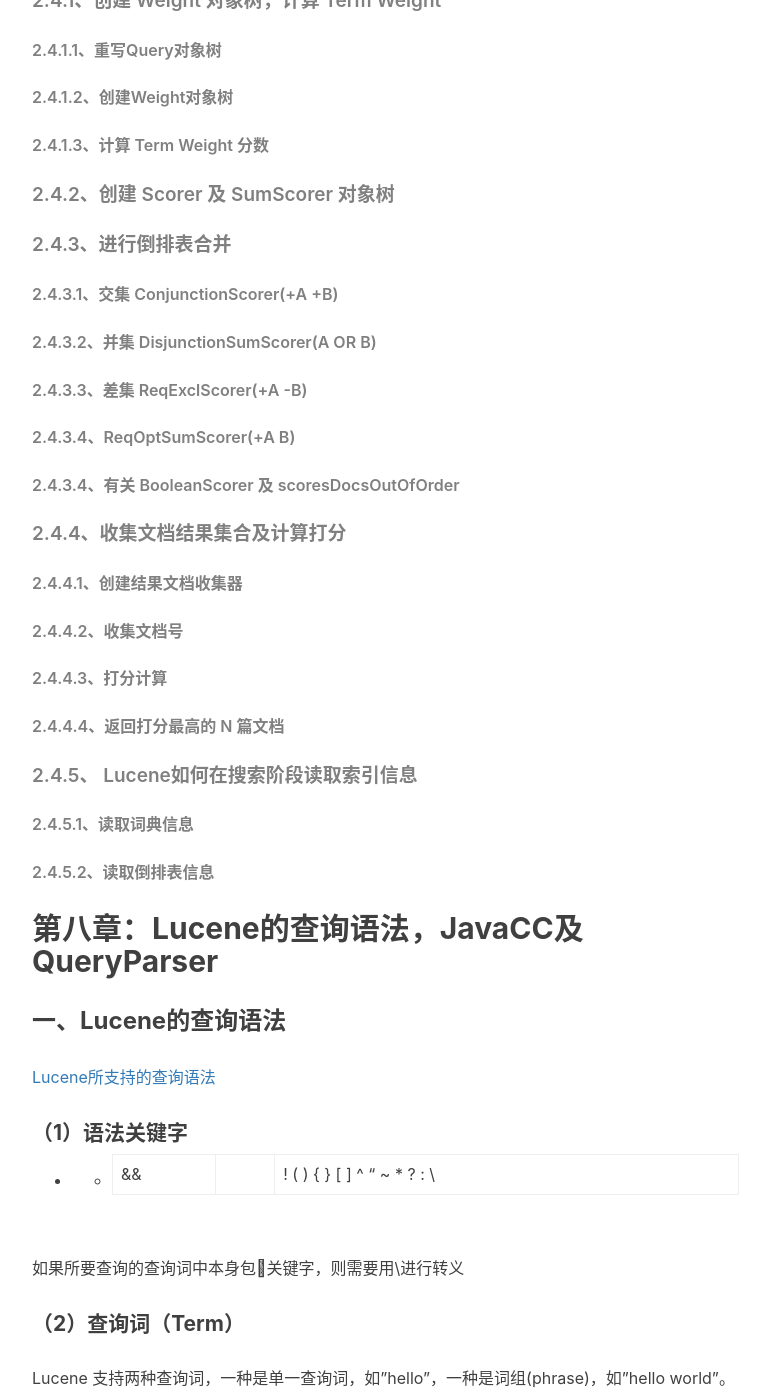
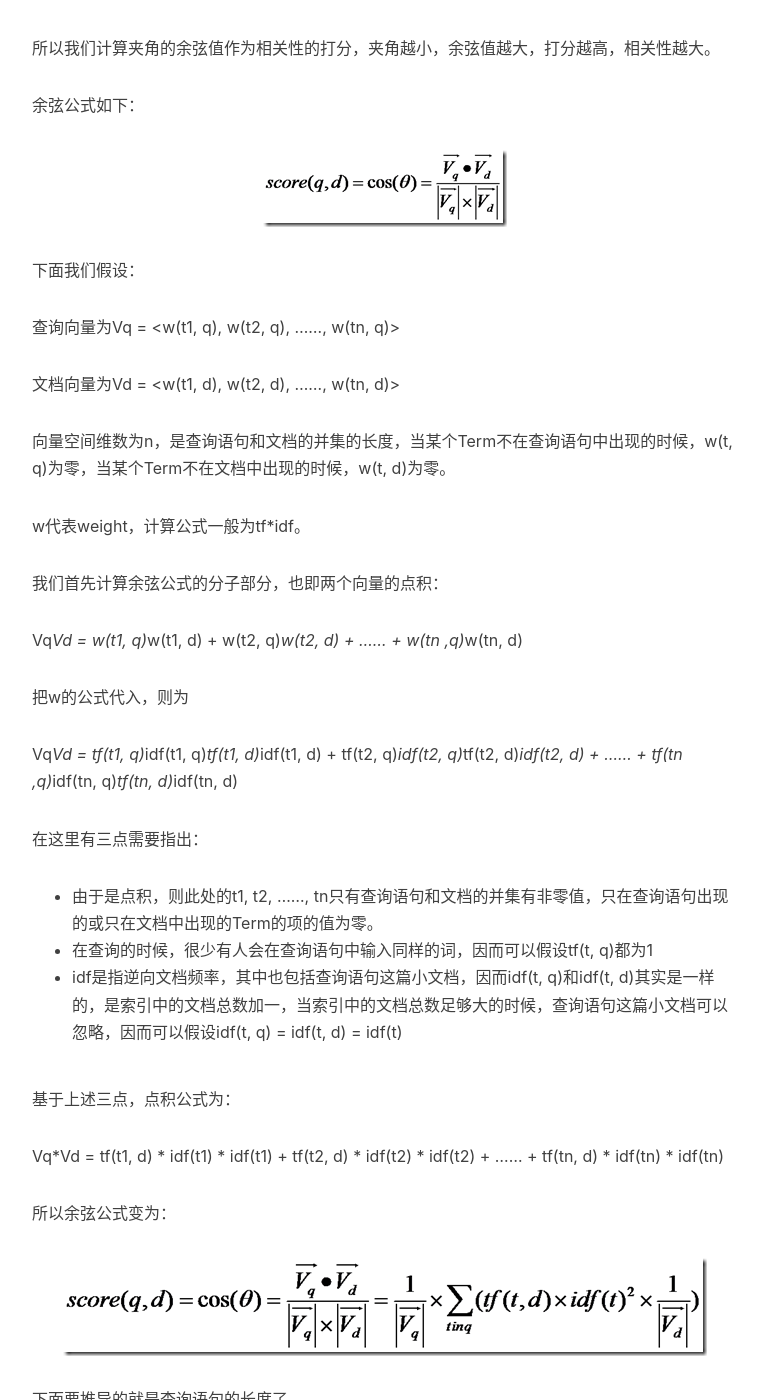
Before and after one commit to jiebaojie/jiebaojie.github.io, a Jekyll site: the page built from notes/search/lucenePrincipleAndCodeAnalysis.md, in a window 1280 px wide and 1400 px high, scrolled down 44146 px. Shown: the whole window, without its empty margins (233-1003 px from the left). Built offline with Jekyll 4.4.1, drawn with Linux system fonts in a browser that asks for light colours; nearby versions of some CDN libraries; comment, search, counter and statistics services are not loaded; some of the changed text lies outside the part shown.

Commit message:
by baojie

```diff
--- a/notes/search/lucenePrincipleAndCodeAnalysis.md
+++ b/notes/search/lucenePrincipleAndCodeAnalysis.md
@@ -803,7 +803,7 @@ Lucene的打分公式：
 ![](/img/notes/search/lucenePrincipleAndCodeAnalysis/query_norm.png)
 
 *	tf(t in d)：Term t 在文档 d 中出现的词频
-*	idf(t)：Term t 在几篇文档中出现过
+*	idf(t)：逆向文档频率，idf(t)= 1 +log(文档总数/(包含t的文档数+1))
 *	norm(t, d)：标准化因子，它包括三个参数：
 	*	Document boost：此值越大，说明此文档越重要。
 	*	Field boost：此域越大，说明此域越重要。
@@ -820,7 +820,105 @@ Lucene的打分公式：
 
 ，如何调整上面的各部分，以影响文档的打分，请参考[有关Lucene的问题(4):影响Lucene对文档打分的四种方式](http://www.cnblogs.com/forfuture1978/archive/2010/02/08/1666137.html)一文。
 
+### 推导
 
+首先，将以上各部分代入 score(q, d)公式，将得到一个非常复杂的公式，让我们忽略所有的 boost，因为这些属于人为的调整，也省略 coord，这和公式所要表达的原理无关。得到下面的公式：
+
+![](/img/notes/search/lucenePrincipleAndCodeAnalysis/without_boost.png)
+
+我们把文档看作一系列词(Term)，每一个词(Term)都有一个权重(Term weight)，不同的词(Term)根据自己在文档中的权重来影响文档相关性的打分计算。
+
+于是我们把所有此文档中词(term)的权重(term weight) 看作一个向量。
+
+Document = {term1, term2, …… ,term N}
+
+Document Vector = {weight1, weight2, …… ,weight N}
+
+同样我们把查询语句看作一个简单的文档，也用向量来表示。
+
+Query = {term1, term 2, …… , term N}
+
+Query Vector = {weight1, weight2, …… , weight N}
+
+我们把所有搜索出的文档向量及查询向量放到一个N维空间中，每个词(term)是一维。
+
+![](/img/notes/search/lucenePrincipleAndCodeAnalysis/vector_cos.png)
+
+我们认为两个向量之间的夹角越小，相关性越大。
+
+所以我们计算夹角的余弦值作为相关性的打分，夹角越小，余弦值越大，打分越高，相关性越大。
+
+余弦公式如下：
+
+![](/img/notes/search/lucenePrincipleAndCodeAnalysis/score_q_d.png)
+
+下面我们假设：
+
+查询向量为Vq = <w(t1, q), w(t2, q), ……, w(tn, q)>
+
+文档向量为Vd = <w(t1, d), w(t2, d), ……, w(tn, d)>
+
+向量空间维数为n，是查询语句和文档的并集的长度，当某个Term不在查询语句中出现的时候，w(t, q)为零，当某个Term不在文档中出现的时候，w(t, d)为零。
+
+w代表weight，计算公式一般为tf*idf。
+
+我们首先计算余弦公式的分子部分，也即两个向量的点积：
+
+Vq*Vd = w(t1, q)*w(t1, d) + w(t2, q)*w(t2, d) + …… + w(tn ,q)*w(tn, d)
+
+把w的公式代入，则为
+
+Vq*Vd = tf(t1, q)*idf(t1, q)*tf(t1, d)*idf(t1, d) + tf(t2, q)*idf(t2, q)*tf(t2, d)*idf(t2, d) + …… + tf(tn ,q)*idf(tn, q)*tf(tn, d)*idf(tn, d)
+
+在这里有三点需要指出：
+
+*	由于是点积，则此处的t1, t2, ……, tn只有查询语句和文档的并集有非零值，只在查询语句出现的或只在文档中出现的Term的项的值为零。
+*	在查询的时候，很少有人会在查询语句中输入同样的词，因而可以假设tf(t, q)都为1
+*	idf是指逆向文档频率，其中也包括查询语句这篇小文档，因而idf(t, q)和idf(t, d)其实是一样的，是索引中的文档总数加一，当索引中的文档总数足够大的时候，查询语句这篇小文档可以忽略，因而可以假设idf(t, q) = idf(t, d) = idf(t)
+
+基于上述三点，点积公式为：
+
+Vq*Vd = tf(t1, d) * idf(t1) * idf(t1) + tf(t2, d) * idf(t2) * idf(t2) + …… + tf(tn, d) * idf(tn) * idf(tn)
+
+所以余弦公式变为：
+
+![](/img/notes/search/lucenePrincipleAndCodeAnalysis/score_q_d_cos.png)
+
+下面要推导的就是查询语句的长度了。
+
+由上面的讨论，查询语句中tf都为1，idf都忽略查询语句这篇小文档，得到如下公式
+
+![](/img/notes/search/lucenePrincipleAndCodeAnalysis/vq_length.png)
+
+所以余弦公式变为：
+
+![](/img/notes/search/lucenePrincipleAndCodeAnalysis/score_qd_vq.png)
+
+下面推导的就是文档的长度了，本来文档长度的公式应该如下:
+
+![](/img/notes/search/lucenePrincipleAndCodeAnalysis/vd_length.png)
+
+这里需要讨论的是，为什么在打分过程中，需要除以文档的长度呢？
+
+因为在索引中，不同的文档长度不一样，很显然，对于任意一个term，在长的文档中的tf要大的多，因而分数也越高，这样对小的文档不公平，举一个极端的例子，在一篇1000万个词的鸿篇巨著中，"lucene"这个词出现了11次，而在一篇12个词的短小文档中，"lucene"这个词出现了10次，如果不考虑长度在内，当然鸿篇巨著应该分数更高，然而显然这篇小文档才是真正关注"lucene"的。
+
+然而如果按照标准的余弦计算公式，完全消除文档长度的影响，则又对长文档不公平(毕竟它是包含了更多的信息)，偏向于首先返回短小的文档的，这样在实际应用中使得搜索结果很难看。
+
+所以在Lucene中，Similarity的lengthNorm接口是开放出来，用户可以根据自己应用的需要，改写lengthNorm的计算公式。比如我想做一个经济学论文的搜索系统，经过一定时间的调研，发现大多数的经济学论文的长度在8000到10000词，因而lengthNorm的公式应该是一个倒抛物线型的，8000到 10000词的论文分数最高，更短或更长的分数都应该偏低，方能够返回给用户最好的数据。
+
+在默认状况下，Lucene采用DefaultSimilarity，认为在计算文档的向量长度的时候，每个Term的权重就不再考虑在内了，而是全部为一。
+
+而从Term的定义我们可以知道，Term是包含域信息的，也即title:hello和content:hello是不同的Term，也即一个Term只可能在文档中的一个域中出现。
+
+所以文档长度的公式为：
+
+![](/img/notes/search/lucenePrincipleAndCodeAnalysis/vd_normal.png)
+
+代入余弦公式：
+
+![](/img/notes/search/lucenePrincipleAndCodeAnalysis/score_q_d_final.png)
+
+再加上各种boost和coord，则可得出Lucene的打分计算公式。
 
 ## 第七章：Lucene搜索过程解析
 
```
Also changed, not shown: img/notes/search/lucenePrincipleAndCodeAnalysis/score_q_d.png (added), img/notes/search/lucenePrincipleAndCodeAnalysis/score_q_d_cos.png (added), img/notes/search/lucenePrincipleAndCodeAnalysis/score_q_d_final.png (added), img/notes/search/lucenePrincipleAndCodeAnalysis/score_qd_vq.png (added), img/notes/search/lucenePrincipleAndCodeAnalysis/vd_length.png (added), img/notes/search/lucenePrincipleAndCodeAnalysis/vd_normal.png (added), img/notes/search/lucenePrincipleAndCodeAnalysis/vector_cos.png (added), img/notes/search/lucenePrincipleAndCodeAnalysis/vq_length.png (added), img/notes/search/lucenePrincipleAndCodeAnalysis/without_boost.png (added).
